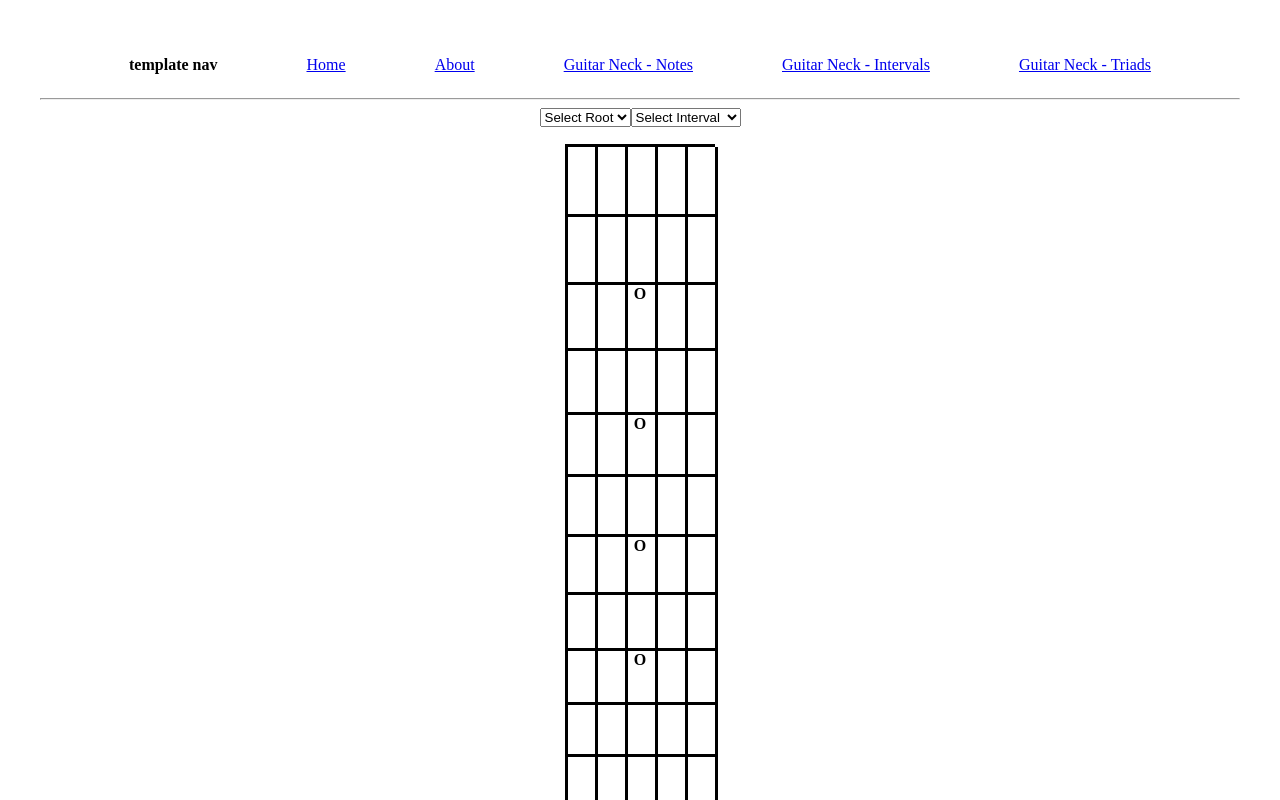
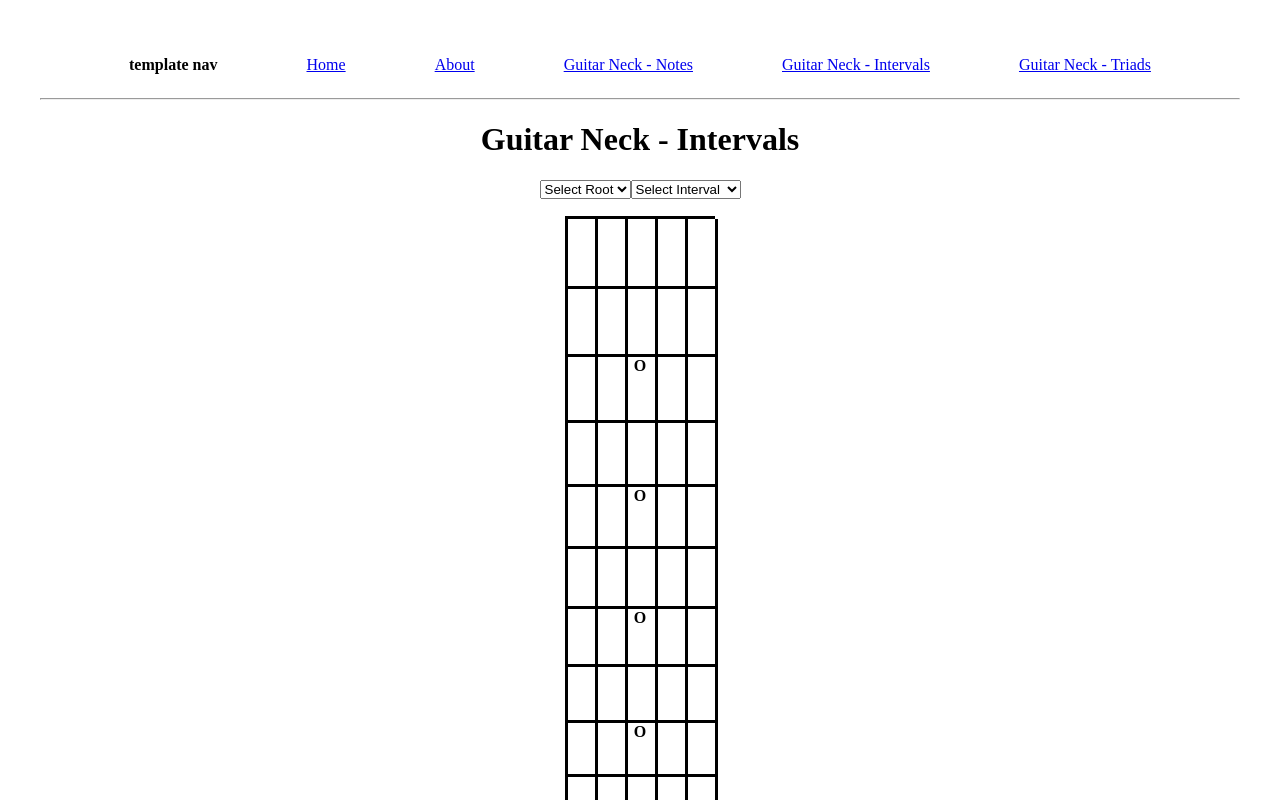
Before and after one commit to LXwaru/guitar-neck-project, a React (Vite) app in the folder guitar-neck-project/: page /GuitarNeckIntervals in a window 1280 px wide. Shown: the top 800 px of the page. Built offline with nearby package versions, Linux system fonts and the light colour scheme.

Commit message:
added some labels

```diff
--- a/guitar-neck-project/src/GuitarNeckIntervals.jsx
+++ b/guitar-neck-project/src/GuitarNeckIntervals.jsx
@@ -326,6 +326,7 @@ const GuitarNeckIntervals = () => {
 
     return(
         <>
+            <h1>Guitar Neck - Intervals</h1>
             <select onChange={handleRootChange}>
                 <option value="default">Select Root</option>
                 <option value="0">C</option>
--- a/guitar-neck-project/src/GuitarNeckNotes.jsx
+++ b/guitar-neck-project/src/GuitarNeckNotes.jsx
@@ -155,10 +155,11 @@ const GuitarNeckNotes = () => {
             } else {
                 return null;
             }
-        }
+    }
 
-            return (
-                <>
+    return (
+        <>
+            <h1>Guitar Neck - Notes</h1>
             <select onChange={handleNoteChange}>
                 <option value="default">Select a note</option>
                 <option value="0">C</option>
--- a/guitar-neck-project/src/GuitarNeckTriads.jsx
+++ b/guitar-neck-project/src/GuitarNeckTriads.jsx
@@ -329,6 +329,7 @@ const GuitarNeckTriads = () => {
 
     return(
         <>
+            <h1>Guitar Neck - Triads</h1>
             <select onChange={handleRootChange}>
                 <option value="default">Select Root</option>
                 <option value="0">C</option>
```
